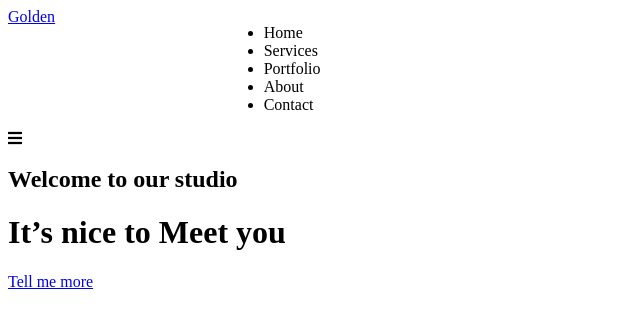
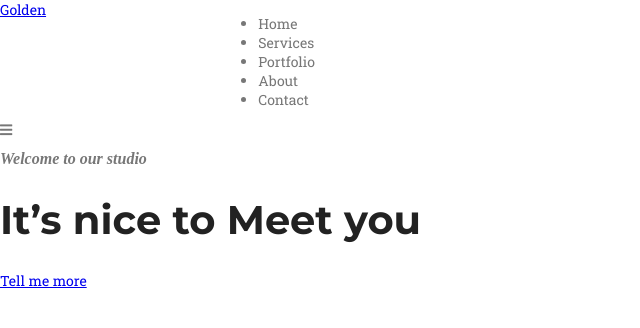
Before and after one commit to doforever/golden, a website: page index.html in a window 1280 px wide. Shown: the whole page, without its empty margins (0-640 px from the left). Drawn offline with Linux system fonts and the light colour scheme; a web font is replaced by a local one.

Commit message:
Add general styles for  body and  headers

```diff
--- a/sass/style.scss
+++ b/sass/style.scss
@@ -4,9 +4,27 @@ $font-brand: 'Wisdom Script Regular';
 $font-welcome: "Droid Serif";
 $font-header: 'Montserrat', sans-serif;
 $font-text: 'Roboto Slab', serif;
+$color-text: #777777;
+$color-header: #222222;
+$color-t-light: #ffffff;
 
 // General
 
 body {
+    margin: 0;
+    font-family: $font-text;
+    font-size: 14px;
+    color: $color-text;
+}
 
+h1 {
+    font-family: $font-header;
+    color: $color-header;
+    font-size: 40px;
 }
+
+h2 {
+    font-family: $font-welcome;
+    font-size: 16px;
+    font-style: italic;
+}
```
Also changed, not shown: css/style.css, 1 other file.
